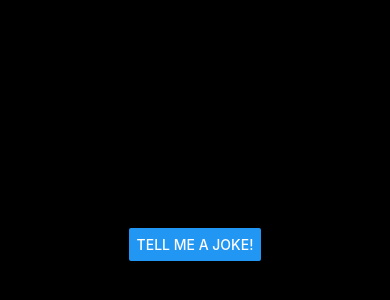
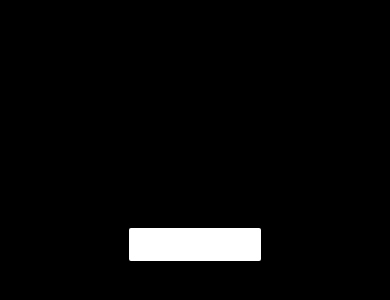
Before and after one commit to lcamp118/JokeBot, a React Native app: screen / in a window 390 px wide. Shown: the part 218-518 px from the top of the page. Built offline with nearby package versions, Linux system fonts and the light colour scheme.

Commit message:
refactor api call, separate jokes by category, and delete unnecessary files

```diff
--- a/App.js
+++ b/App.js
@@ -1,8 +1,8 @@
 import React, { useState, useRef } from 'react'
-import Home from './src/components/home/home'
+import GeneralJokes from './src/components/joke/generalJokes'
 
 export default function App() {
   return (
-    <Home />
+    <GeneralJokes />
   )
 }
--- /dev/null
+++ b/src/components/hooks/useGetJoke.tsx
@@ -0,0 +1,5 @@
+import React from 'react'
+
+export default function useGetJoke(type){
+    return fetch(`https://official-joke-api.appspot.com/jokes/${type}/random`)
+}
--- a/src/components/home/home.tsx
+++ b/src/components/joke/generalJokes.tsx
@@ -1,8 +1,9 @@
 import React, { useRef, useState } from 'react'
 import { StatusBar } from 'expo-status-bar';
 import {Animated, Button, Text, View, StyleSheet} from 'react-native'
+import useGetJoke from '../hooks/useGetJoke'
 
-export default function Home() {
+export default function GeneralJokes() {
     const [setup, setSetup] = useState()
   const [punchline, setPunchline] = useState()
   const [buttonText, setButtonText] = useState('TELL ME A JOKE!')
@@ -30,7 +31,7 @@ export default function Home() {
   };
 
   const handlePress = async () => {
-    if (timesPressed == 0) {const jsonData = await fetch('https://official-joke-api.appspot.com/jokes/general/random').then((response) => response.json())
+    if (timesPressed == 0) {const jsonData = await useGetJoke('general').then((response) => response.json())
 
     setTimesPressed(1)
     setButtonText("I GIVE UP!")
@@ -78,7 +79,7 @@ export default function Home() {
         ]}>
         <Text style={styles.fadingText}>{punchline}</Text>
       </Animated.View>
-        <Button title={buttonText} style={styles.text} onPress={handlePress}></Button>
+        <Button title={buttonText} color={'white'} onPress={handlePress}></Button>
       <StatusBar style="auto" />
     </View>
   );
--- /dev/null
+++ b/src/components/joke/knockKnockJokes.tsx
@@ -0,0 +1,6 @@
+// split out knock knock jokes to utlize custom workflow and button text
+// split out api call into hook
+// will need more sophisticated variables
+// response is formed like so:
+// [{"type":"knock-knock","setup":"Knock knock. \n Who's there? \n Opportunity.","punchline":"That is impossible. Opportunity doesn’t come knocking twice!","id":34}]
+// string methods to split out "who's there" from the rest of the setup
--- /dev/null
+++ b/src/components/joke/programmingJokes.tsx
@@ -0,0 +1,2 @@
+// split out programming jokes to utilize custom button text and workflows
+// split out api call to hook
```
